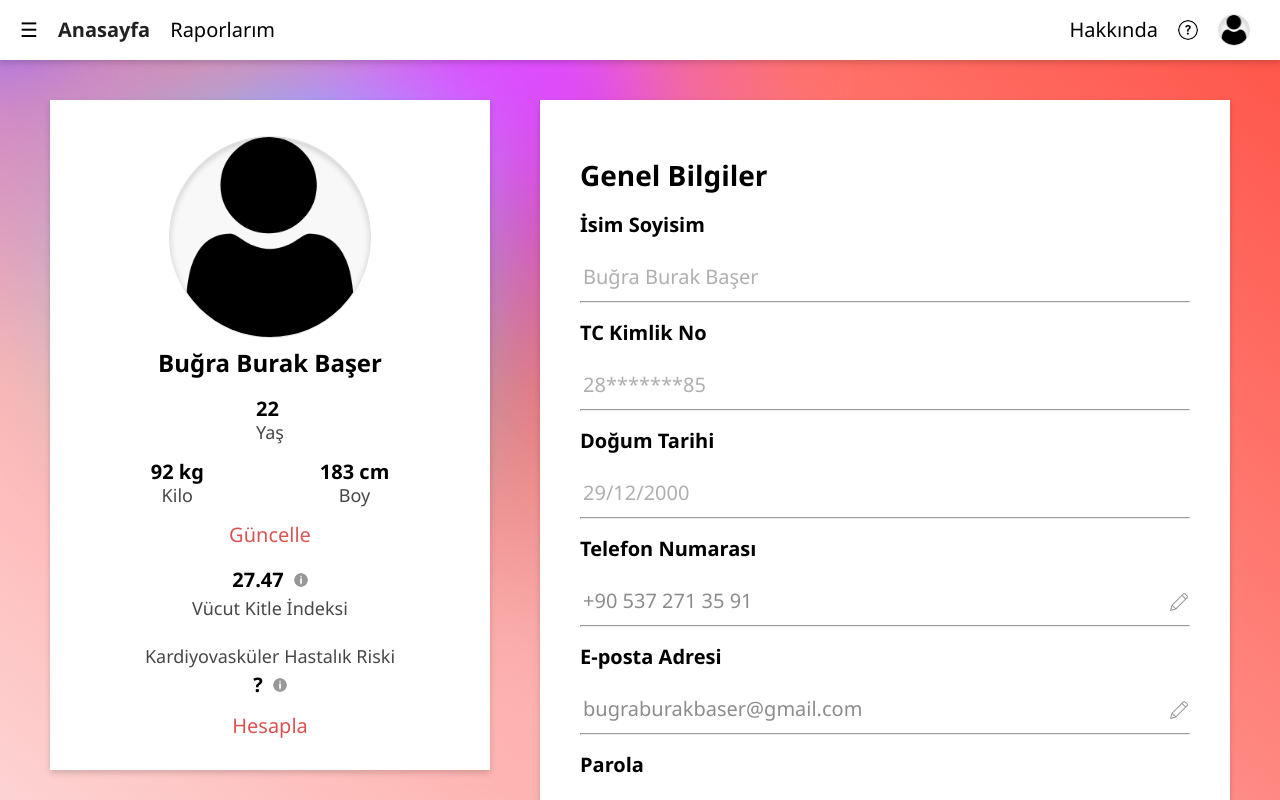
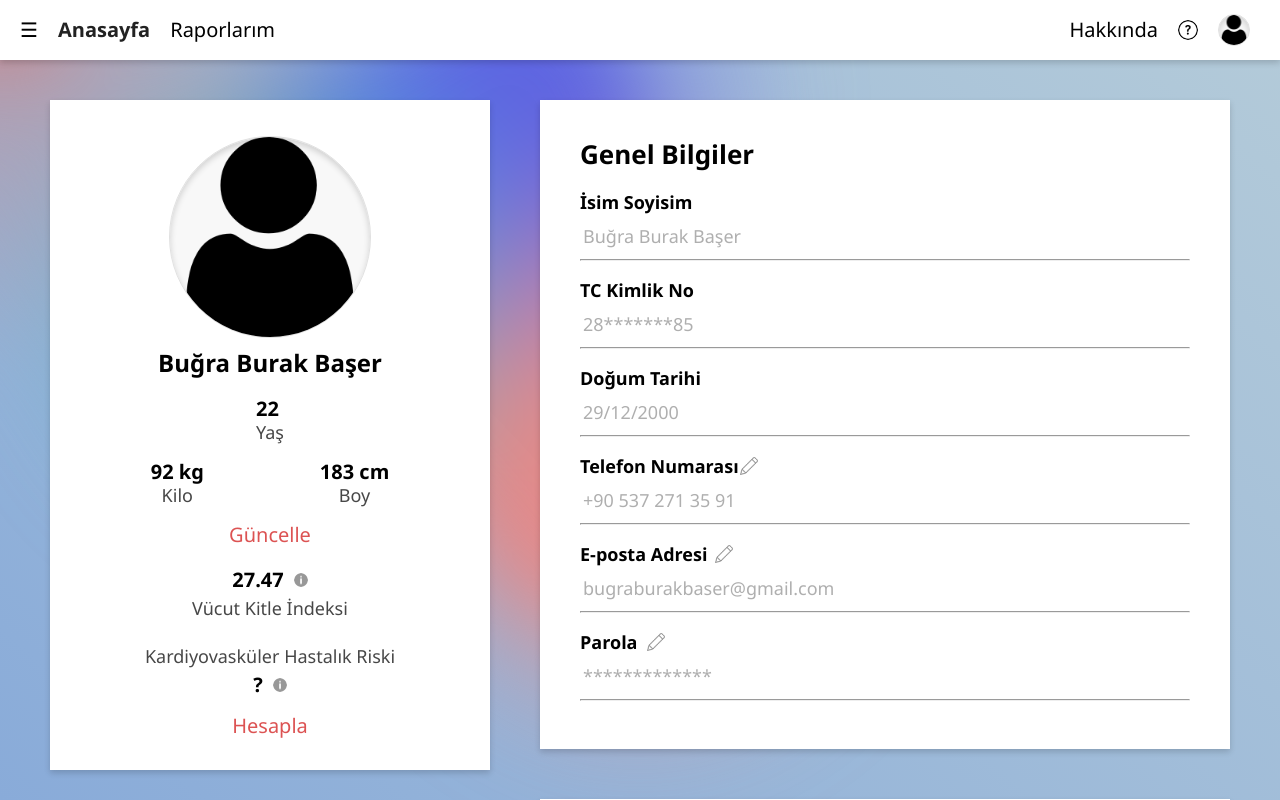
Before and after one commit to yakupcan21/medicfrontend, a React (Vite) app: page /profile in a window 1280 px wide. Shown: the top 800 px of the page. Built offline with nearby package versions, Linux system fonts and the light colour scheme.

Commit message:
updated to Profile Component and Profıle Page

```diff
--- a/src/components/BackgroundMotion.scss
+++ b/src/components/BackgroundMotion.scss
@@ -1,12 +1,12 @@
 :root {
-    --color-bg1: rgb(253, 211, 211);
-    --color-bg2: rgb(255, 82, 70);
-    --color1: 253, 211, 211;
-    --color2: 221, 74, 255;
-    --color3: 100, 220, 255;
-    --color4: 200, 50, 50;
-    --color5: 180, 180, 50;
-    --color-interactive: 140, 100, 255;
+    --color-bg1: rgb(137, 171, 217);
+    --color-bg2: rgb(180, 203, 217);
+    --color1: 228, 141, 141;
+    --color2: 93, 100, 225;
+    --color3: 90, 176, 193;
+    --color4: 208, 125, 125;
+    --color5: 169, 209, 218;
+    --color-interactive: 207, 127, 127;
     --circle-size: 80%;
     --blending: hard-light;
 }
--- a/src/components/ProfileComponent.scss
+++ b/src/components/ProfileComponent.scss
@@ -17,8 +17,14 @@ input {
       background-color: #fff;
       box-shadow: 0px 0px 4px rgb(226, 42, 42);
     }
+
+
+
   }
 
+  #warning {
+    box-shadow: 0px 0px 4px rgb(226, 42, 42);
+  }
 table {
     border-collapse: collapse;
     border-spacing: 0;
--- a/src/components/ProfileComponent.tsx
+++ b/src/components/ProfileComponent.tsx
@@ -21,6 +21,8 @@ const Profile: React.FC<NavbarComponentProps> = (props) => {
     const [bmiOpen, setBmiOpen] = useState(false);
     const [cardioOpen, setCardioOpen] = useState(false);
     const [updateOpen, setUpdateOpen] = useState(false);
+    const [warningHeightToken, setWarningHeightToken] = useState(false);
+    const [warningWeightToken, setWarningWeightToken] = useState(false);
     const [heightInput, setHeightInput] = useState<string>('');
     const [weightInput, setWeightInput] = useState<string>('');
 
@@ -55,24 +57,37 @@ const Profile: React.FC<NavbarComponentProps> = (props) => {
 
     const updatePopUpToggle = () => {
         setUpdateOpen(!updateOpen);
+        setWarningHeightToken(false);
+        setWarningWeightToken(false);
         if (bmiOpen) {
-            setBmiOpen(!bmiOpen)
-        }
+            setBmiOpen(!bmiOpen);
+        };
         if (cardioOpen) {
             setCardioOpen(!cardioOpen);
         }
     };
 
     const updateBodyMassConsts = () => {
-        if(heightInput != '' && weightInput != '' && heightInput >= '90' && heightInput <= '250'&& weightInput >= '30' && weightInput <= '250'){
+        const regex = /^\d+$/;
+        setWarningHeightToken(false);
+        setWarningWeightToken(false);
+
+        if (regex.test(weightInput) && regex.test(heightInput)) {
             setProfileHeight(heightInput);
             setProfileWeight(weightInput);
             BodyMassCalculate(weightInput, heightInput);
+        } else {
+            if (!regex.test(weightInput)) {
+                setWarningWeightToken(true);
+                setWeightInput('');
+            }
+            if (!regex.test(heightInput)) {
+                setWarningHeightToken(true);
+                setHeightInput('');
+            }
         }
-        setHeightInput('');
-        setWeightInput('');
+    };
 
-    };
 
     const BodyMassCalculate = (weightInput: string, heightInput: string) => {
         const weight = parseFloat(weightInput);
@@ -118,13 +133,13 @@ const Profile: React.FC<NavbarComponentProps> = (props) => {
                                     <div className='profile'>
                                         <div className='pop-up' id='update'>
                                             <h1 className='bold'>Güncel Boy ve Kilonuzu Giriniz</h1>
-                                            <input type="text" placeholder="Boyunuz:" value={heightInput} onChange={(e) => {if (!isNaN(parseFloat(e.target.value))) {setHeightInput(e.target.value);}}}/>
-                                            <div className='soft' id='kg' style={{ position: 'absolute', marginLeft: '250px', marginTop: '126px'}}>kg</div>
-                                            <input type="text" placeholder="Kilonuz:" value={weightInput} onChange={(e) => {if (!isNaN(parseFloat(e.target.value))) {setWeightInput(e.target.value);}}}/>
-                                            <div className='soft' id='cm' style={{ position: 'absolute', marginLeft: '250px', marginTop: '71px'}}>cm</div>
+                                            <input type="text" placeholder="Boyunuz:" id={`${warningHeightToken ? 'warning' : ''}`} value={heightInput} onChange={(e) => setHeightInput(e.target.value)} />
+                                            <div className='soft' id='kg' style={{ position: 'absolute', marginLeft: '250px', marginTop: '126px' }}>kg</div>
+                                            <input type="text" placeholder="Kilonuz:" id={`${warningWeightToken ? 'warning' : ''}`} value={weightInput} onChange={(e) => setWeightInput(e.target.value)} />
+                                            <div className='soft' id='cm' style={{ position: 'absolute', marginLeft: '250px', marginTop: '71px' }}>cm</div>
                                             <div id="multiple-buttons">
-                                            <div className='navbar-button' id='pop-up-return' onClick={updatePopUpToggle}>Geri Dön</div>
-                                            <div className='navbar-button' id='pop-up-save' onClick={updateBodyMassConsts}>Kaydet</div>
+                                                <div className='navbar-button' id='pop-up-return' onClick={updatePopUpToggle}>Geri Dön</div>
+                                                <div className='navbar-button' id='pop-up-save' onClick={updateBodyMassConsts}>Kaydet</div>
                                             </div>
                                         </div>
                                     </div>
@@ -178,13 +193,13 @@ const Profile: React.FC<NavbarComponentProps> = (props) => {
                                     <div className='profile'>
                                         <div className='pop-up' id='update'>
                                             <h1 className='bold'>Güncel Boy ve Kilonuzu Giriniz</h1>
-                                            <input type="text" placeholder="Boyunuz:" value={heightInput} onChange={(e) => {if (!isNaN(parseFloat(e.target.value))) {setHeightInput(e.target.value);}}}/>
-                                            <div className='soft' id='kg' style={{ position: 'absolute', marginLeft: '250px', marginTop: '125px'}}>kg</div>
-                                            <input type="text" placeholder="Kilonuz:" value={weightInput} onChange={(e) => {if (!isNaN(parseFloat(e.target.value))) {setWeightInput(e.target.value);}}}/>
-                                            <div className='soft' id='cm' style={{ position: 'absolute', marginLeft: '250px', marginTop: '69px'}}>cm</div>
+                                            <input type="text" placeholder="Boyunuz:" id={`${warningHeightToken ? 'warning' : ''}`} value={heightInput} onChange={(e) => setHeightInput(e.target.value)} />
+                                            <div className='soft' id='kg' style={{ position: 'absolute', marginLeft: '250px', marginTop: '125px' }}>kg</div>
+                                            <input type="text" placeholder="Kilonuz:" id={`${warningWeightToken ? 'warning' : ''}`} value={weightInput} onChange={(e) => setWeightInput(e.target.value)} />
+                                            <div className='soft' id='cm' style={{ position: 'absolute', marginLeft: '250px', marginTop: '69px' }}>cm</div>
                                             <div id="multiple-buttons">
-                                            <div className='navbar-button' id='pop-up-return' onClick={updatePopUpToggle}>Geri Dön</div>
-                                            <div className='navbar-button' id='pop-up-save' onClick={updateBodyMassConsts}>Kaydet</div>
+                                                <div className='navbar-button' id='pop-up-return' onClick={updatePopUpToggle}>Geri Dön</div>
+                                                <div className='navbar-button' id='pop-up-save' onClick={updateBodyMassConsts}>Kaydet</div>
                                             </div>
                                         </div>
                                     </div>
--- a/src/components/Reveal.tsx
+++ b/src/components/Reveal.tsx
@@ -14,7 +14,7 @@ export const Reveal = ({ children, width = "fit-content" }: Props) => {
     useEffect(() => {
         console.log(isInView);
         if (isInView){
-            mainControls.start({ scale: [0, 1.15, 1], opacity: [0, 1] });
+            mainControls.start({ scale: [0, 1.10, 1], opacity: [0, 1] });
         }
     }, [isInView]);
 
--- a/src/pages/profilepage/ProfilePage.scss
+++ b/src/pages/profilepage/ProfilePage.scss
@@ -11,23 +11,22 @@ body {
 
 
 .informations {
-  font: normal normal normal 20px/23px 'Segoe UI';
+  font: normal normal normal 18px/21px 'Segoe UI';
 }
 
 .information-type {
   text-align: left;
-  font: normal normal bold 20px/20px 'Segoe UI';
+  font: normal normal bold 18px/18px 'Segoe UI';
   margin-block-start: 20px;
-  margin-block-end: 25px;
+  margin-block-end: 10px;
 }
 
 .informations-header {
   text-align: left;
-  font: normal normal bold 28px/30px 'Segoe UI';
-  margin-block-start: 20px;
+  font: normal normal bold 26px/28px 'Segoe UI';
+  margin-block-start: 0px;
   margin-block-end: 25px;
 }
-
 
 .upper {
 
@@ -54,7 +53,7 @@ body {
   border-bottom: 0;
   box-shadow: none;
   cursor: text;
-  font: normal normal normal 20px/20px 'Segoe UI';
+  font: normal normal normal 18px/18px 'Segoe UI';
   padding-block: 0px;
   padding-inline: 0px;
 
@@ -63,13 +62,11 @@ body {
   }
 
   &::placeholder {
-    color: #8c8c8c;
+    color: #525252;
   }
 }
 
 #disabled {
-
-
   &::placeholder {
     color: #afafaf;
   }
@@ -98,13 +95,36 @@ body {
   width: 18px;
   height: 18px;
   background-size: cover;
-  margin-left: 10px;
-  margin-top: 9px;
-  margin-right: 20px;
   opacity: 0.4;
   z-index: 15;
   cursor: pointer;
 }
+
+
+.information-update-button {
+  position: absolute;
+  text-align: left;
+  font: normal normal normal 17px/18px 'Segoe UI';
+  color: #DC5353;
+
+  &:hover{
+    color: #3292ff;
+    transition: color 0.3s ease;
+  }
+}
+
+.information-password {
+  margin-top: 5px;
+  right: 110px;
+  position: absolute;
+  text-align: right;
+  font: normal normal normal 17px/18px 'Segoe UI';
+  color: #DC5353;
+  #text{
+
+  }
+}
+
 
 .container {
   display: flex;
--- a/src/pages/profilepage/ProfilePage.tsx
+++ b/src/pages/profilepage/ProfilePage.tsx
@@ -1,32 +1,48 @@
-import React, { useEffect, useRef, useState } from 'react';
-import './ProfilePage.scss'; // Make sure to adjust the path accordingly
+import React, { useState } from 'react';
+import './ProfilePage.scss';
 import Navbar from '../../components/menu/NavbarComponent';
 import Profile from '../../components/ProfileComponent';
 import BackgroundMotion from '../../components/BackgroundMotion';
 import { Reveal } from '../../components/Reveal';
 import penImg from '../../assets/penImg.png';
-import { color } from 'framer-motion';
 
 interface ProfilePageProps { }
 
 const ProfilePage: React.FC<ProfilePageProps> = () => {
   const [eMailInput, seteMailInput] = useState<string>('');
   const [phoneNumInput, setPhoneNumInput] = useState<string>('');
+  const [passWordInputOld, setPassWordInputOld] = useState<string>('');
+  const [passWordInputNewFirst, setPassWordInputNewFirst] = useState<string>('');
+  const [passWordInputNewSecond, setPassWordInputNewSecond] = useState<string>('');
   const [warningPhone, setWarningPhone] = useState(false);
   const [warningeMail, setWarningeMail] = useState(false);
+  const [warningOldPassWord, setWarningOldPassWord] = useState(false);
+  const [warningNewPassWordFirst, setWarningNewPassWordFirst] = useState(false);
+  const [warningNewPassWordSecond, setWarningNewPassWordSecond] = useState(false);
+  const [disabledPhoneInput, setDisabledPhoneInput] = useState(true);
+  const [disabledeMailInput, setDisabledeMailInput] = useState(true);
+  const [disabledPassWordInput, setDisabledPassWordInput] = useState(true);
+
 
   const profileName = "Buğra Burak Başer";
   const profileSNum = "28*******85";
   const profileDateOfBirth = "29/12/2000";
   const [profileEMail, setProfileEMail] = useState<string>("bugraburakbaser@gmail.com");
   const [profilePhoneNum, setProfilePhoneNum] = useState<string>("+90 537 271 35 91");
+  const [profilePassWord, setProfilePassWord] = useState<string>("1234");
 
   const updateeMail = () => {
+    setDisabledeMailInput(!disabledeMailInput);
+    setWarningeMail(false);
+  };
+
+  const pusheMail = () => {
     const emailRegex = /^[a-zA-Z0-9._-]+@[a-zA-Z0-9.-]+\.[a-zA-Z]{2,}$/;
 
-    if(eMailInput != '' && emailRegex.test(eMailInput)){
+    if (eMailInput != '' && emailRegex.test(eMailInput)) {
       setProfileEMail(eMailInput);
       setWarningeMail(false);
+      setDisabledPhoneInput(true);
     } else if (eMailInput != '' && !emailRegex.test(phoneNumInput)) {
       setWarningeMail(true);
     }
@@ -34,11 +50,17 @@ const ProfilePage: React.FC<ProfilePageProps> = () => {
   };
 
   const updatePhoneNum = () => {
+    setDisabledPhoneInput(!disabledPhoneInput);
+    setWarningPhone(false);
+  };
+
+  const pushPhoneNum = () => {
     const phoneNumRegex = /^\+\d{2}\s?\d{3}\s?\d{3}\s?\d{2}\s?\d{2}$/;
 
-  if(phoneNumInput != '' && phoneNumRegex.test(phoneNumInput)){
+    if (phoneNumInput != '' && phoneNumRegex.test(phoneNumInput)) {
       setProfilePhoneNum(phoneNumInput);
       setWarningPhone(false);
+      setDisabledPhoneInput(true);
     } else if (phoneNumInput != '' && !phoneNumRegex.test(phoneNumInput)) {
       setWarningPhone(true);
     }
@@ -46,6 +68,55 @@ const updatePhoneNum = () => {
     setPhoneNumInput('');
   };
 
+  const updatePassWord = () => {
+    setDisabledPassWordInput(!disabledPassWordInput);
+    setWarningOldPassWord(false);
+    setWarningNewPassWordFirst(false);
+    setWarningNewPassWordSecond(false);
+
+    setPassWordInputOld('');
+    setPassWordInputNewFirst('');
+    setPassWordInputNewSecond('');
+  };
+
+  const pushPassWord = () => {
+    const PassWordRegex = /^(?=.*[a-z])(?=.*[A-Z])(?=.*\d).*$/;
+
+    setWarningOldPassWord(false);
+    setWarningNewPassWordFirst(false);
+    setWarningNewPassWordSecond(false);
+
+    if (passWordInputOld == profilePassWord) {
+      if (PassWordRegex.test(passWordInputNewFirst)) {
+        if (PassWordRegex.test(passWordInputNewSecond) && passWordInputNewFirst == passWordInputNewSecond) {
+          setProfilePassWord(passWordInputNewSecond);
+
+          setWarningNewPassWordFirst(false);
+          setDisabledPassWordInput(true);
+          setWarningOldPassWord(false);
+          setDisabledPassWordInput(true);
+
+          setPassWordInputOld('');
+          setPassWordInputNewFirst('');
+          setPassWordInputNewSecond('');
+        } else if (!PassWordRegex.test(passWordInputNewSecond)) {
+          if(PassWordRegex.test(passWordInputNewFirst)){
+            setWarningNewPassWordFirst(false);
+          }
+          setWarningNewPassWordSecond(true);
+
+        }
+      } else{
+        setWarningNewPassWordFirst(true);
+        if(!(passWordInputNewFirst == passWordInputNewSecond)){
+          setWarningNewPassWordSecond(true);
+        }
+
+      }
+    } else{
+      setWarningOldPassWord(true);
+    }
+  };
 
   return (
     <>
@@ -78,25 +149,46 @@ const updatePhoneNum = () => {
                 <hr />
               </div>
               <div>
+                <img src={penImg} className="pen-icon" onClick={updatePhoneNum} style={{ marginLeft: '160px' }} />
+                {!disabledPhoneInput && <div className='information-update-button' style={{ marginLeft: '190px' }} onClick={pushPhoneNum}>Düzenle</div>}
                 <div className='information-type'>Telefon Numarası</div>
-                  <input type="text" className="information-input" placeholder={profilePhoneNum} value={phoneNumInput} onChange={(e) => setPhoneNumInput(e.target.value)} />
-                  <img src={penImg} className="pen-icon" onClick={updatePhoneNum}/>
+                <input type="text" className="information-input" id={`${disabledPhoneInput ? 'disabled' : ''}`} placeholder={profilePhoneNum} value={phoneNumInput} onChange={(e) => setPhoneNumInput(e.target.value)} disabled={disabledPhoneInput} />
                 {!warningPhone && <hr />}
-                  {warningPhone && <hr style={{ border: '1px solid #DC5353', boxShadow: '0px 3px 6px #DC5353'}} />}
+                {warningPhone && <hr style={{ border: '1px solid #DC5353', boxShadow: '0px 3px 6px #DC5353' }} />}
               </div>
               <div>
+                <img src={penImg} className="pen-icon" onClick={updateeMail} style={{ marginLeft: '135px' }} />
+                {!disabledeMailInput && <div className='information-update-button' style={{ marginLeft: '165px' }} onClick={pusheMail} >Düzenle</div>}
                 <div className='information-type'>E-posta Adresi</div>
-                  <input type="text" className="information-input" placeholder={profileEMail} value={eMailInput} onChange={(e) => seteMailInput(e.target.value)} />
-                  <img src={penImg} className="pen-icon" onClick={updateeMail}/>
+                <input type="text" className="information-input" id={`${disabledeMailInput ? 'disabled' : ''}`} placeholder={profileEMail} value={eMailInput} onChange={(e) => seteMailInput(e.target.value)} disabled={disabledeMailInput} />
                 {!warningeMail && <hr />}
-                  {warningeMail && <hr style={{ border: '1px solid #DC5353', boxShadow: '0px 3px 6px #DC5353'}} />}
+                {warningeMail && <hr style={{ border: '1px solid #DC5353', boxShadow: '0px 3px 6px #DC5353' }} />}
               </div>
               <div>
-                  <div className='information-type'>Parola</div>
-                  <input type="text" className="information-input" placeholder="*************" />
-                  <img src={penImg} className="pen-icon"/>
-                  {!warningeMail && <hr />}
-                  {warningeMail && <hr style={{ border: '1px solid #DC5353', boxShadow: '0px 3px 6px #DC5353'}} />}
+                <img src={penImg} className="pen-icon" onClick={updatePassWord} style={{ marginLeft: '67px' }} />
+                {!disabledPassWordInput && <div className='information-update-button' style={{ marginLeft: '98px' }} onClick={pushPassWord} >Düzenle</div>}
+                <div className='information-type' >Parola</div>
+                {disabledPassWordInput && <>
+                  <input type="text" className="information-input" id='disabled' placeholder="*************" disabled={true} />
+                  <hr />
+                </>
+                }
+                {!disabledPassWordInput && <>
+                  {warningOldPassWord && <div className='information-password' >Parola Yanlış</div>}
+                  <input type="text" className="information-input" placeholder="Eski Parola" value={passWordInputOld} onChange={(e) => setPassWordInputOld(e.target.value)} disabled={disabledPassWordInput} />
+                  {!warningOldPassWord && <hr />}
+                  {warningOldPassWord && <hr style={{ border: '1px solid #DC5353', boxShadow: '0px 3px 6px #DC5353' }} />}
+                  {warningNewPassWordFirst && <div className='information-password' style={{ marginLeft: '98px' }} >Geçersiz Parola</div>}
+                  <input type="text" className="information-input" placeholder="Yeni Parola" value={passWordInputNewFirst} onChange={(e) => setPassWordInputNewFirst(e.target.value)} disabled={disabledPassWordInput} />
+                  {!warningNewPassWordFirst && <hr />}
+                  {warningNewPassWordFirst&& <> <hr style={{ border: '1px solid #DC5353', boxShadow: '0px 3px 6px #DC5353' }} /></>}
+                  {warningNewPassWordSecond && <div className='information-password' style={{ marginLeft: '98px' }} >Parolalar Uyuşmuyor</div>}
+                  <input type="text" className="information-input" placeholder="Yeni Parolalınızı Tekrar Giriniz" value={passWordInputNewSecond} onChange={(e) => setPassWordInputNewSecond(e.target.value)} disabled={disabledPassWordInput} />
+                  {!warningNewPassWordSecond && <hr />}
+                  {warningNewPassWordSecond && <hr style={{ border: '1px solid #DC5353', boxShadow: '0px 3px 6px #DC5353' }} />}
+                </>
+                }
+
               </div>
             </div>
             <Reveal>
```
Lines whose indentation alone changed are shown as unchanged.
